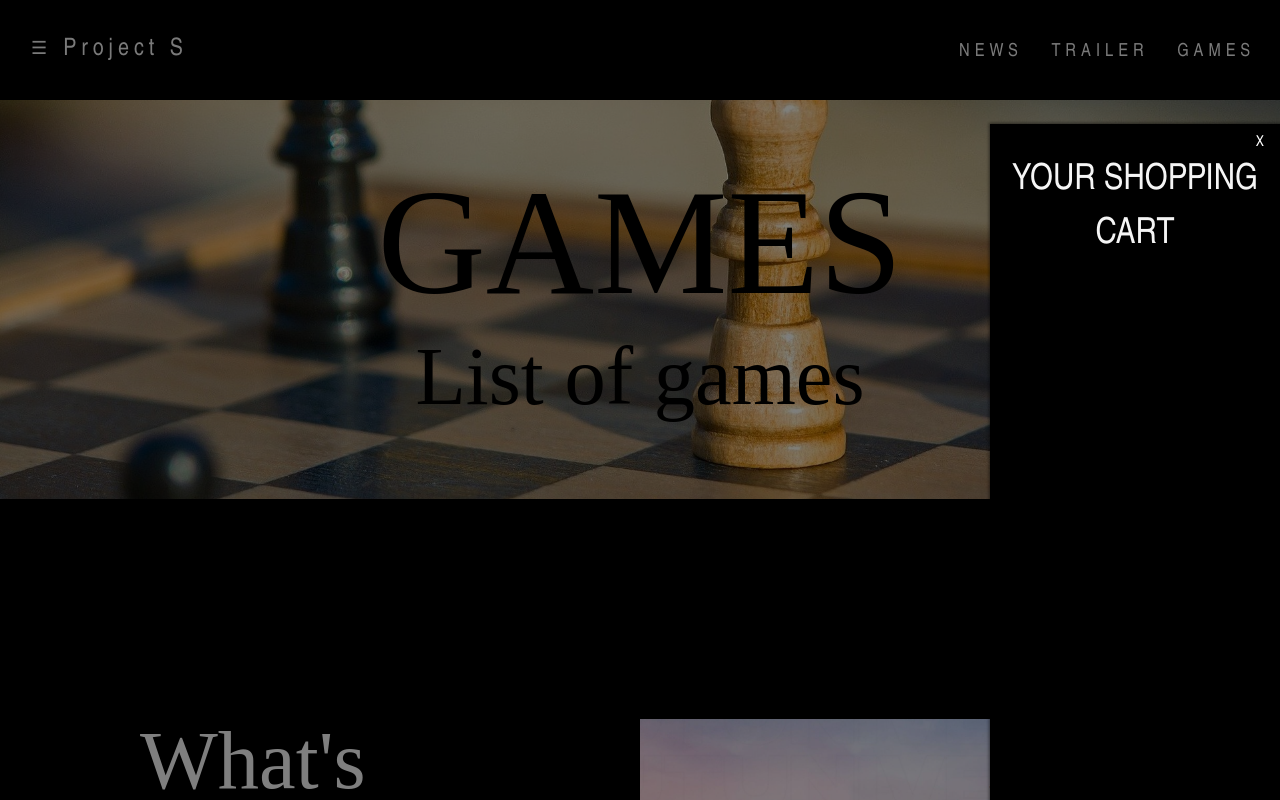
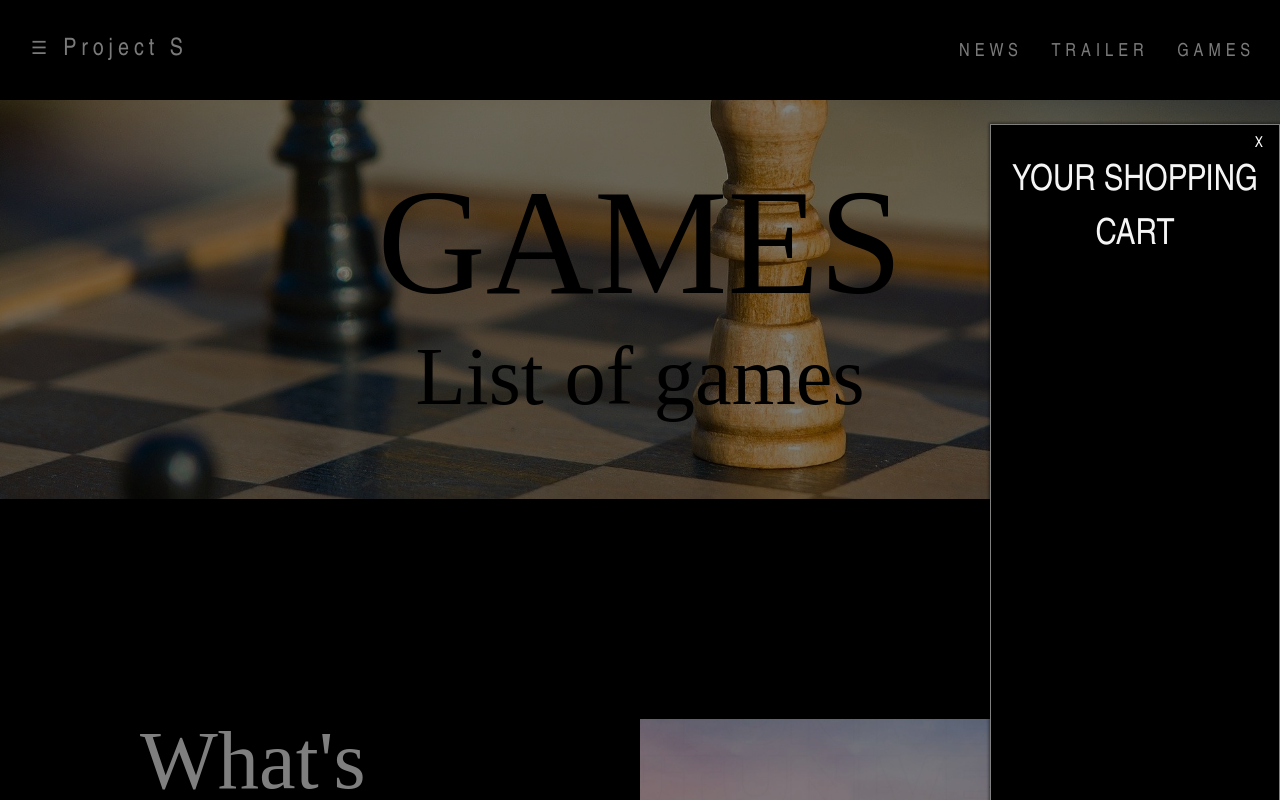
Before and after one commit to 99dongwon/project, a plain HTML site: page games.html in a window 1280 px wide. Both pictures are taken after a click on the button "shopping_cart". Shown: the top 800 px of the page. Drawn offline with Linux system fonts and the light colour scheme; a web font is replaced by a local one.

Commit message:
Update games.html

```diff
--- a/games.html
+++ b/games.html
@@ -320,7 +320,7 @@
             <h2 style="font-family: 'Zen Antique'; font-size: 1000%;">GAMES</h2>
             <h2 style="font-family: 'Zen Antique'; font-size: 550%; margin-top: -50px;">List of games</h2>
         </div>
-        <div id="cart" ondragover="allowDrop(event)" ondrop="drop(event)" class="w3-display-container w3-animate-opacity w3-panel" style="display: none; height: 775px; max-width: 500px; margin: -375px 0 0 990px; background-color: black; color: whitesmoke; position: fixed; z-index: 1;">
+        <div id="cart" ondragover="allowDrop(event)" ondrop="drop(event)" class="w3-display-container w3-animate-opacity w3-panel" style="display: none; height: 775px; max-width: 500px; margin: -375px 0 0 990px; background-color: black; color: whitesmoke; position: fixed; z-index: 1; border: solid 1px gray;">
             <span onclick="this.parentElement.style.display='none'"class="w3-button w3-black w3-display-topright">X</span>
             <h2 style="text-align: center; margin-top: 30px; font-size: 240%;">YOUR SHOPPING CART</h2>
             <h4 id="totalPrice" class="w3-display-bottomleft" style="margin-left: 20px;">TOTAL: ₩0</h4>
```
